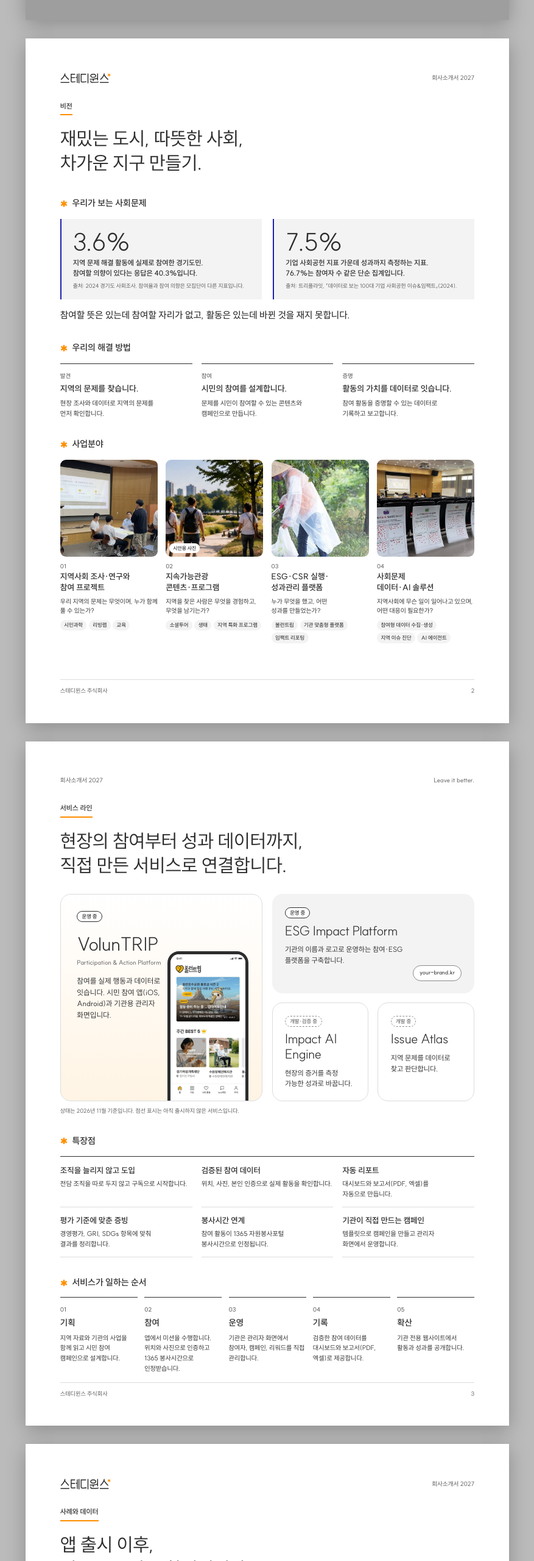
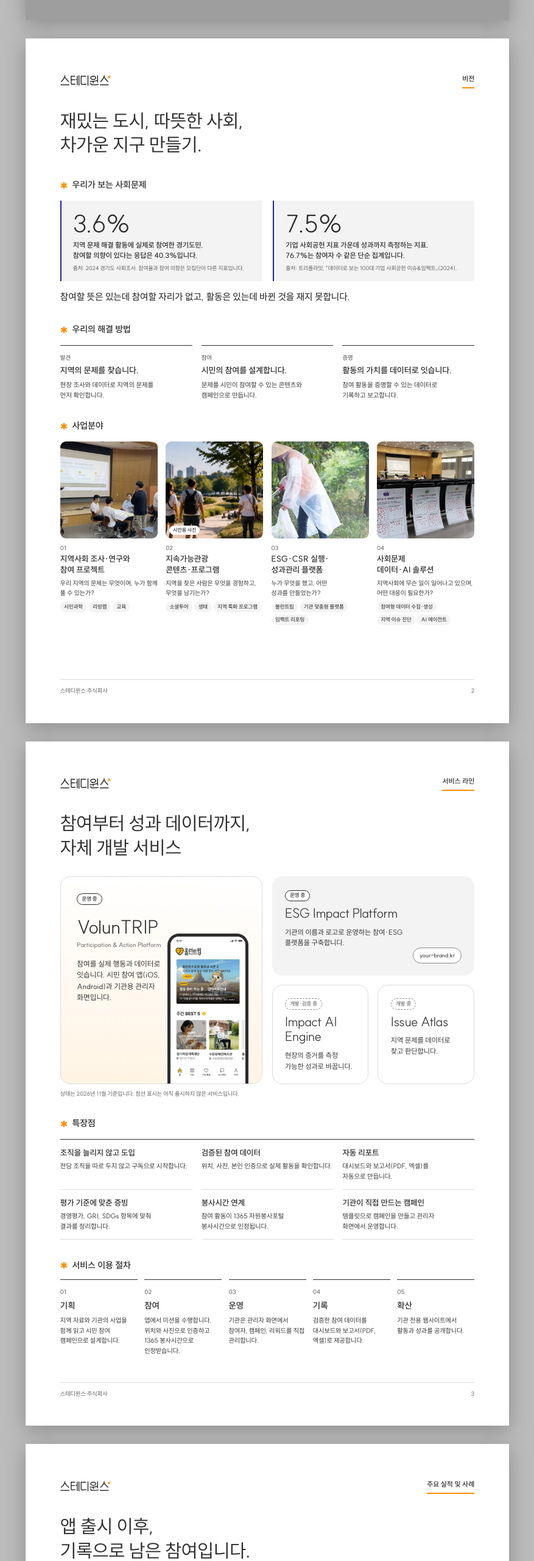
Before and after one commit to swins-personal/QBox, a plain HTML site: page company-brochure/brochure.html in a window 1280 px wide. Shown: the part 1120-3680 px from the top of the page at 61% size, without its empty margins (201-1078 px from the left). Drawn offline with Linux system fonts and the light colour scheme; grey boxes are pictures that could not be loaded.

Commit message:
Brochure: noun-form section names, page names moved to the top header
Co-Authored-By: Claude Fable 5.2 <noreply@anthropic.com>
Claude-Session: https://claude.ai/code/session_019eJAe6SaGk51vE5iTkwKkb

```diff
--- a/company-brochure/brochure.html
+++ b/company-brochure/brochure.html
@@ -245,6 +245,13 @@ img{display:block}
 .back .bottom{margin-top:auto;display:flex;justify-content:space-between;align-items:flex-end}
 .back .copy{margin:0}
 
+
+/* 쪽 이름은 맨 위 머리글에 */
+.run .pg{font-size:8.6pt;font-weight:600;color:var(--ink);padding-bottom:1.2mm;border-bottom:.7mm solid var(--orange)}
+.head h2{margin-top:0}
+.head{margin-top:9mm}
+.more{margin-top:6mm}
+
 /* 접지 대지(인쇄용 터잡기) */
 body.impose{background:#fff}
 body.impose .sheet{width:630mm;height:297mm;display:flex;page-break-after:always;break-after:page}
@@ -274,9 +281,8 @@ body.impose .page{page-break-after:auto;break-after:auto;flex:none}
 <!-- 2. 사업영역 -->
 <section class="page" data-p="2">
   <div class="pad">
-    <div class="run"><img src="assets/steadywins-ko.svg" alt="스테디윈스"><span>회사소개서 2027</span></div>
+    <div class="run"><img src="assets/steadywins-ko.svg" alt="스테디윈스"><span class="pg">비전</span></div>
     <div class="head big">
-      <div><span class="kicker">비전</span></div>
       <h2>재밌는 도시, 따뜻한 사회,<br>차가운 지구 만들기.</h2>
     </div>
 
@@ -340,10 +346,9 @@ body.impose .page{page-break-after:auto;break-after:auto;flex:none}
 <!-- 3. 제품·서비스 -->
 <section class="page" data-p="3">
   <div class="pad">
-    <div class="run"><span>회사소개서 2027</span><span lang="en">Leave it better.</span></div>
+    <div class="run"><img src="assets/steadywins-ko.svg" alt="스테디윈스"><span class="pg">서비스 라인</span></div>
     <div class="head big">
-      <div><span class="kicker">서비스 라인</span></div>
-      <h2>현장의 참여부터 성과 데이터까지,<br>직접 만든 서비스로 연결합니다.</h2>
+      <h2>참여부터 성과 데이터까지,<br>자체 개발 서비스</h2>
     </div>
     <div class="bento">
       <div class="box l">
@@ -382,7 +387,7 @@ body.impose .page{page-break-after:auto;break-after:auto;flex:none}
       <div><b>기관이 직접 만드는 캠페인</b><p>템플릿으로 캠페인을 만들고 관리자 화면에서 운영합니다.</p></div>
     </div>
 
-    <div class="sec" style="margin-top:8mm">서비스가 일하는 순서</div>
+    <div class="sec" style="margin-top:8mm">서비스 이용 절차</div>
     <div class="steps">
       <div class="step"><i>01</i><b>기획</b><p>지역 자료와 기관의 사업을 함께 읽고 시민 참여 캠페인으로 설계합니다.</p></div>
       <div class="step"><i>02</i><b>참여</b><p>앱에서 미션을 수행합니다. 위치와 사진으로 인증하고 1365 봉사시간으로 인정받습니다.</p></div>
@@ -397,9 +402,8 @@ body.impose .page{page-break-after:auto;break-after:auto;flex:none}
 <!-- 4. 사례 -->
 <section class="page" data-p="4">
   <div class="pad">
-    <div class="run"><img src="assets/steadywins-ko.svg" alt="스테디윈스"><span>회사소개서 2027</span></div>
+    <div class="run"><img src="assets/steadywins-ko.svg" alt="스테디윈스"><span class="pg">주요 실적 및 사례</span></div>
     <div class="head big">
-      <div><span class="kicker">사례와 데이터</span></div>
       <h2>앱 출시 이후,<br>기록으로 남은 참여입니다.</h2>
     </div>
     <div class="stats">
@@ -410,7 +414,7 @@ body.impose .page{page-break-after:auto;break-after:auto;flex:none}
     </div>
     <p class="note" style="margin-top:2mm">근거: 볼런트립 관리자 집계, 2025년 7월 20일(앱 출시일)부터 2026년 11월 10일까지. 공공기관 7곳에서 운영 중이며 경기도 31개 시·군에 적용 계약을 맺었습니다.</p>
 
-    <div class="sec" style="margin-top:8mm">함께한 프로젝트</div>
+    <div class="sec" style="margin-top:8mm">대표 사례</div>
     <div class="cases">
       <div class="case">
         <div class="ph"><img src="assets/ph-case-map.jpg" alt="휠체어를 탄 여행자가 경사로 난간 옆에서 휴대폰으로 사진을 찍고 있다."><span class="draft">시안용 사진</span></div>
@@ -432,8 +436,7 @@ body.impose .page{page-break-after:auto;break-after:auto;flex:none}
       </div>
     </div>
 
-    <div class="sec" style="margin-top:8mm">더 많은 프로젝트</div>
-    <div class="more">
+        <div class="more">
       <div><b>경기도여성가족재단</b><span>임직원이 일상에서 실천한 ESG 활동을 앱으로 기록하는 캠페인</span></div>
       <div><b>백석대학교</b><span>학생이 지역의 문제 장소를 조사하고 행정 제안서를 쓰는 리빙랩(충남 RISE)</span></div>
       <div><b>한국전력기술</b><span>에너지·환경 교육 뒤의 실천 활동 기록(우시산 협업)</span></div>
@@ -448,9 +451,8 @@ body.impose .page{page-break-after:auto;break-after:auto;flex:none}
 <!-- 5. 이력·인증·연락처 -->
 <section class="page" data-p="5">
   <div class="pad">
-    <div class="run"><span>회사소개서 2027</span><span lang="en">Leave it better.</span></div>
+    <div class="run"><img src="assets/steadywins-ko.svg" alt="스테디윈스"><span class="pg">연혁 및 인증</span></div>
     <div class="head big">
-      <div><span class="kicker">이력과 인증</span></div>
       <h2>남의 ESG를 돕기 전에,<br>우리부터 검증받았습니다.</h2>
     </div>
 
@@ -468,7 +470,7 @@ body.impose .page{page-break-after:auto;break-after:auto;flex:none}
       <div><i>2026.04</i><span>소셜벤처 인증</span></div>
     </div>
 
-    <div class="sec" style="margin-top:10mm">인증과 자격</div>
+    <div class="sec" style="margin-top:10mm">인증·자격 현황</div>
     <div class="certs">
       <div class="cert"><div class="slot">인증서 사진 자리</div><span>예비사회적기업 지정서</span></div>
       <div class="cert"><div class="slot">인증서 사진 자리</div><span>소셜벤처 확인서</span></div>
```
Also changed, not shown: company-brochure/preview/p2.png, company-brochure/preview/p3.png, company-brochure/preview/p4.png, company-brochure/preview/p5.png, 3 other files.
